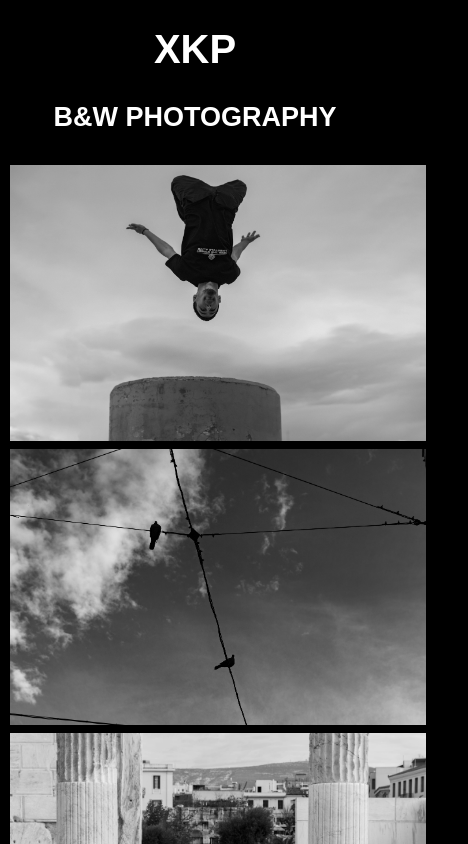
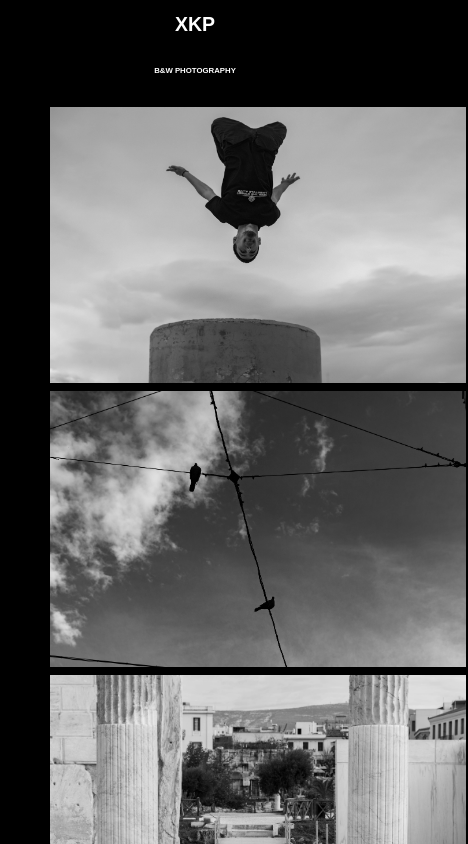
Before and after one commit to ijimhd/portfolio, a plain HTML site: page folders/bw.html in a window 390 px wide. Shown: the top 844 px of the page, 468 px wide, since content can reach past the window. Drawn offline with Linux system fonts and the light colour scheme; a web font is replaced by a local one.

Commit message:
Another try to solve mobile device compatibility

```diff
--- a/folders/bw.html
+++ b/folders/bw.html
@@ -2,6 +2,7 @@
 <html lang="eng">
     <head>
         <meta charset="utf-8">
+        <meta name="viewport" content="width=device-width, initial-scale=1.0">
         <title>B&W PHOTOGRAPHY</title>
         <link rel="stylesheet" href="styles.css">
         <link href="https://fonts.cdnfonts.com/css/acumin-pro" rel="stylesheet">
@@ -9,7 +10,8 @@
     <body>
         <h1><a href="../index.html">XKP</a></h1>
         <h2>B&W PHOTOGRAPHY</h2>
-        <div>
+        <div id="wrapper">
+            <figure>
                 <img src="../img/bw/img1.jpg">
                 <img src="../img/bw/img2.jpg">
                 <img src="../img/bw/img3.jpg">
@@ -42,6 +44,7 @@
                 <img src="../img/bw/img30.jpg">
                 <img src="../img/bw/img31.jpg">
                 <img src="../img/bw/img32.jpg">
+            </figure>
         </div>
     </body>
 </html>
--- a/folders/styles.css
+++ b/folders/styles.css
@@ -1,4 +1,4 @@
-* {
+*{
     -webkit-box-sizing: border-box;
        -moz-box-sizing: border-box;
             box-sizing: border-box;
@@ -13,12 +13,12 @@ h2{
     color:white;
     text-align:center;
     font-family: 'Acumin Pro', sans-serif;
-    font-size:40px;
+    font-size:5vw;
     margin-bottom:0px;
 }
 
 h2{
-    font-size:27px;
+    font-size:2vw;
     margin-bottom:30px;
     margin-top:30px;
 }
@@ -35,8 +35,6 @@ a{
     text-decoration:none;
 }
 
-div{
-    max-height:2290px;
-    max-width:1720px;
-    margin: 0 auto;
-}
+#wrapper{
+    text-align:center;
+   }
```
Also changed, not shown: folders/color.html (+3 -1 lines). Lines whose indentation alone changed are shown as unchanged.
